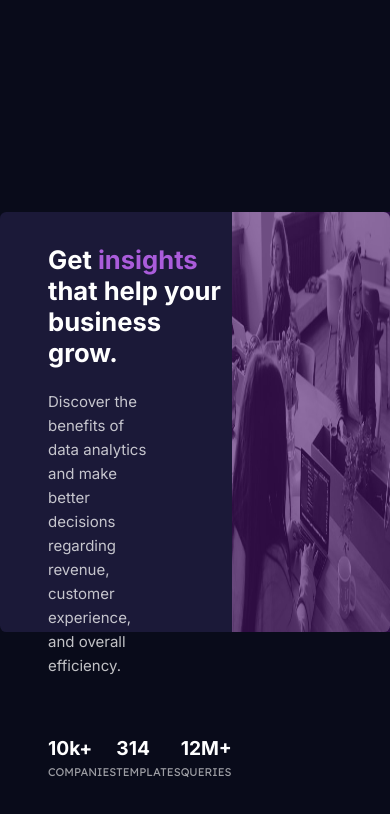
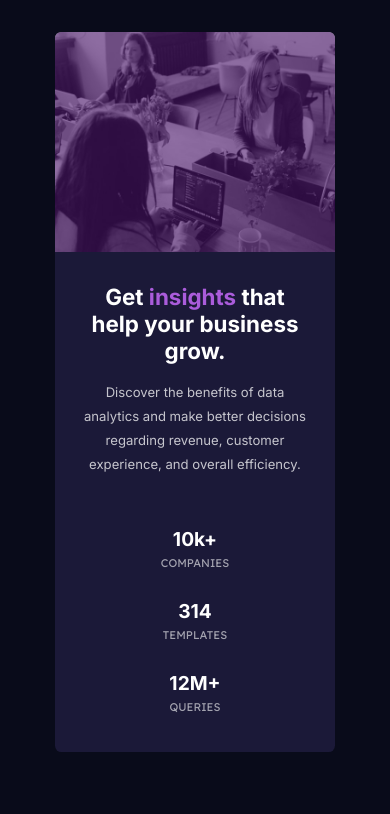
Before and after one commit to agusscript/stats-preview-card-component, a plain HTML site: page index.html in a window 390 px wide. Drawn offline with Linux system fonts and the light colour scheme.

Commit message:
Add responsive mobile design

```diff
--- a/index.html
+++ b/index.html
@@ -32,13 +32,10 @@
     </div>
       <div class="img-container">
         <div class="img-color"></div>
+        <img class="mobile-img" src="images/image-header-mobile.jpg" alt="girls networking mobile image">
         <img class="desk-img" src="images/image-header-desktop.jpg" alt="girls networking image">
       </div>
   </main>
-  <!-- <footer class="attribution">
-    <p>Challenge by <a href="https://www.frontendmentor.io/profile/agusscript" target="_blank">Frontend Mentor</a></p>
-    <p>Coded by <a href="https://github.com/agusscript" target="_blank">Agustin Sánchez</a></p>
-  </footer> -->
 </body>
 
 </html>
--- a/styles.css
+++ b/styles.css
@@ -90,6 +90,10 @@ main {
   border-bottom-right-radius: 0.4rem;
 }
 
+.mobile-img {
+  display: none;
+}
+
 .img-color {
   position: absolute;
   background-color: hsla(278, 69%, 25%, 0.596);
@@ -144,3 +148,64 @@ main {
       font-size: 0.7rem;
     }
   }
+
+  @media (max-width: 550px) {
+    main {
+      flex-direction: column-reverse;
+      height: auto;
+    }
+
+    .desk-img {
+      display: none;
+    }
+
+    .mobile-img {
+      display: block;
+      width: 100%;
+      height: 100%;
+      border-top-left-radius: 0.4rem;
+      border-top-right-radius: 0.4rem;
+    }
+
+    .img-container {
+      width: 280px;
+      height: 220px;
+      margin-top: 2rem;
+    }
+
+    .img-color {
+      border-top-left-radius: 0.4rem;
+      border-top-right-radius: 0.4rem;
+    }
+
+    .container {
+      margin-bottom: 2rem;
+      width: 280px;
+      height: 500px;
+      text-align: center;
+      align-items: center;
+      justify-content: center;
+      gap: 1rem;
+      border-top-left-radius: 0;
+      border-bottom-left-radius: 0.4rem;
+      border-bottom-right-radius: 0.4rem;
+    }
+
+    .title {
+      font-size: 1.4rem;
+      margin: 0;
+    }
+
+    .description {
+      font-size: 0.82rem;
+      margin: 0 1.8rem 1.6rem ;
+    }
+
+    .stats {
+      margin: 0;
+      display: flex;
+      flex-direction: column;
+      gap: 0.8rem;
+    }
+
+  }
```
